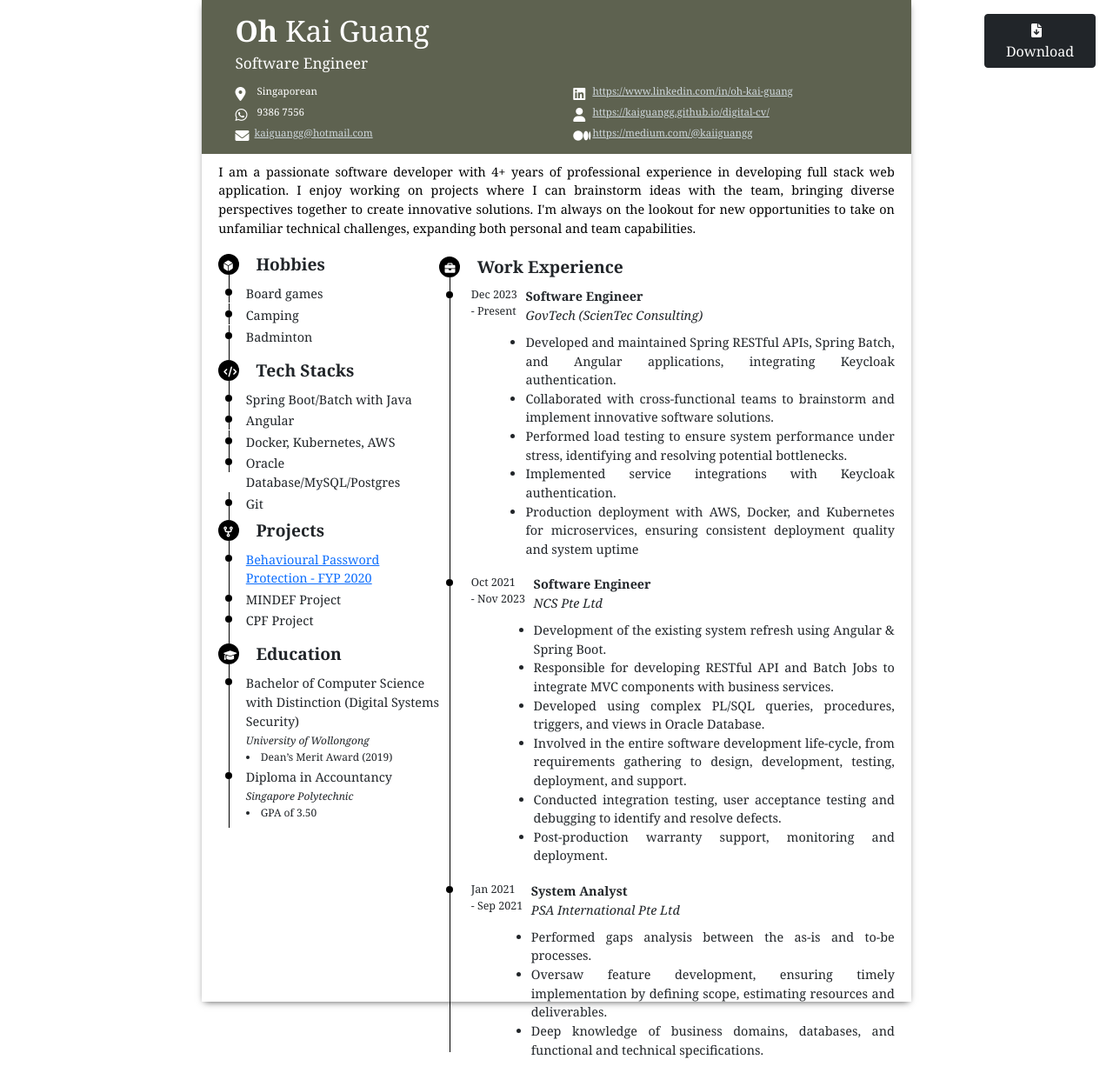
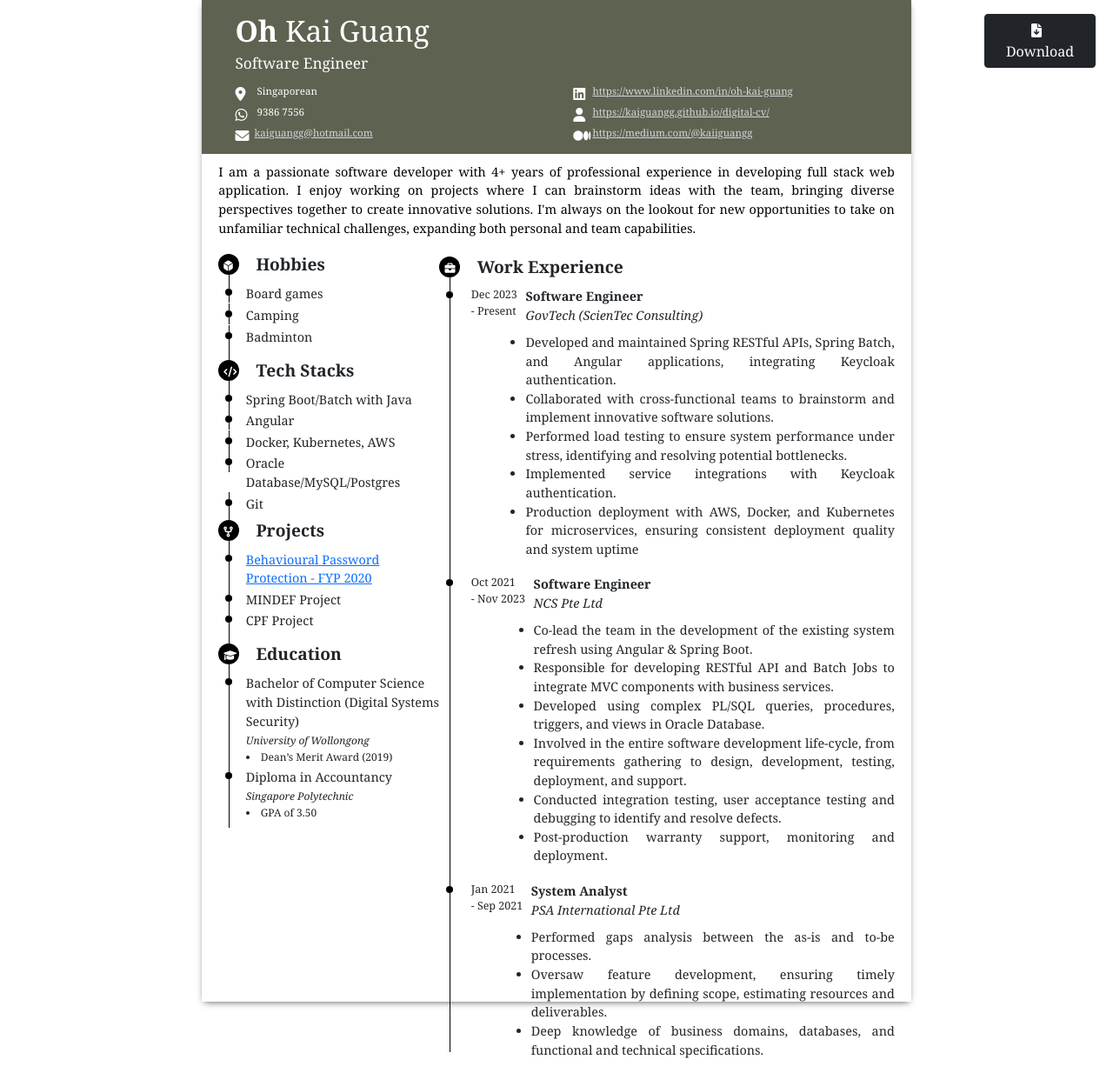
Before and after one commit to kaiguangg/digital-cv, a Jekyll site: the page resume/index.html, which Jekyll copies as it is, in a window 1280 px wide. Shown: the whole page at 87% size. Built offline with Jekyll 4.4.1, drawn with Linux system fonts in a browser that asks for light colours.

Commit message:
code change

```diff
--- a/_config.yml
+++ b/_config.yml
@@ -40,7 +40,7 @@
   icon: far fa-file-pdf
   url: https://kaiguangg.github.io/digital-cv/resume/index.html
 - title: Medium Articles
-  icon: far fa-medium
+  icon: fa fa-medium
   url: https://medium.com/@kaiiguangg
 # - title: another link
 #   icon: font awesome brand icon name (eg. fab fa-twitter) (https://fontawesome.com/icons?d=gallery&s=brands&m=free)
--- a/resume/index.html
+++ b/resume/index.html
@@ -326,7 +326,7 @@
                                 <div class="resume-timeline-content-description">
                                     <ul>
                                         <li>
-                                            Development of the existing system refresh using Angular & Spring Boot.
+                                            Co-lead the team in the development of the existing system refresh using Angular & Spring Boot.
                                         </li>
                                         <li>
                                             Responsible for developing RESTful API and Batch Jobs to integrate MVC components with business services.
```
